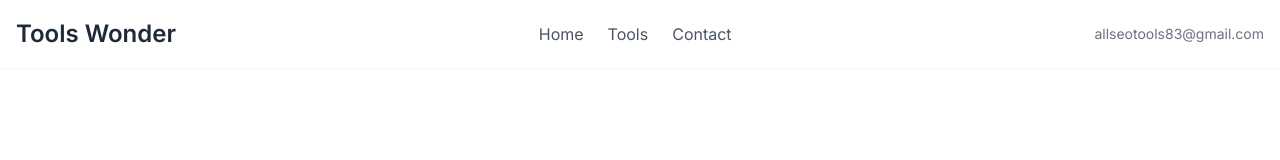
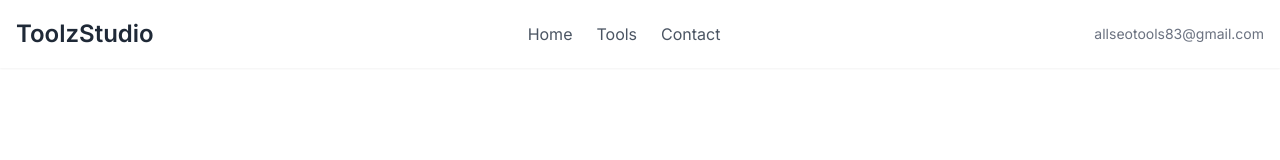
Before and after one commit to polcymathew/toolzstudio, a plain HTML site: page index.html in a window 1280 px wide. Shown: the top 160 px of the page. Drawn offline with nearby package versions, Linux system fonts and the light colour scheme.

Commit message:
Update index.html

```diff
--- a/index.html
+++ b/index.html
@@ -68,7 +68,7 @@
     <!-- Top Header -->
     <header class="bg-white shadow-sm sticky top-0 z-50">
         <div class="container mx-auto px-4 py-4 flex justify-between items-center">
-            <a href="#" class="logo-font text-gray-800">Tools Wonder</a>
+            <a href="#" class="logo-font text-gray-800">ToolzStudio</a>
             <nav class="hidden md:flex space-x-6 items-center">
                 <a href="#" class="text-gray-600 hover:text-blue-600">Home</a>
                 <a href="#tools" class="text-gray-600 hover:text-blue-600">Tools</a>
@@ -539,7 +539,7 @@
         <div class="container mx-auto px-4">
             <div class="grid grid-cols-1 md:grid-cols-3 gap-8 text-center md:text-left">
                 <div>
-                    <a href="#" class="logo-font text-white text-xl">Tools Wonder</a>
+                    <a href="#" class="logo-font text-white text-xl">ToolzStudio</a>
                     <p class="mt-2 text-sm text-gray-400">Simplifying your digital life.</p>
                 </div>
                 <div>
```
